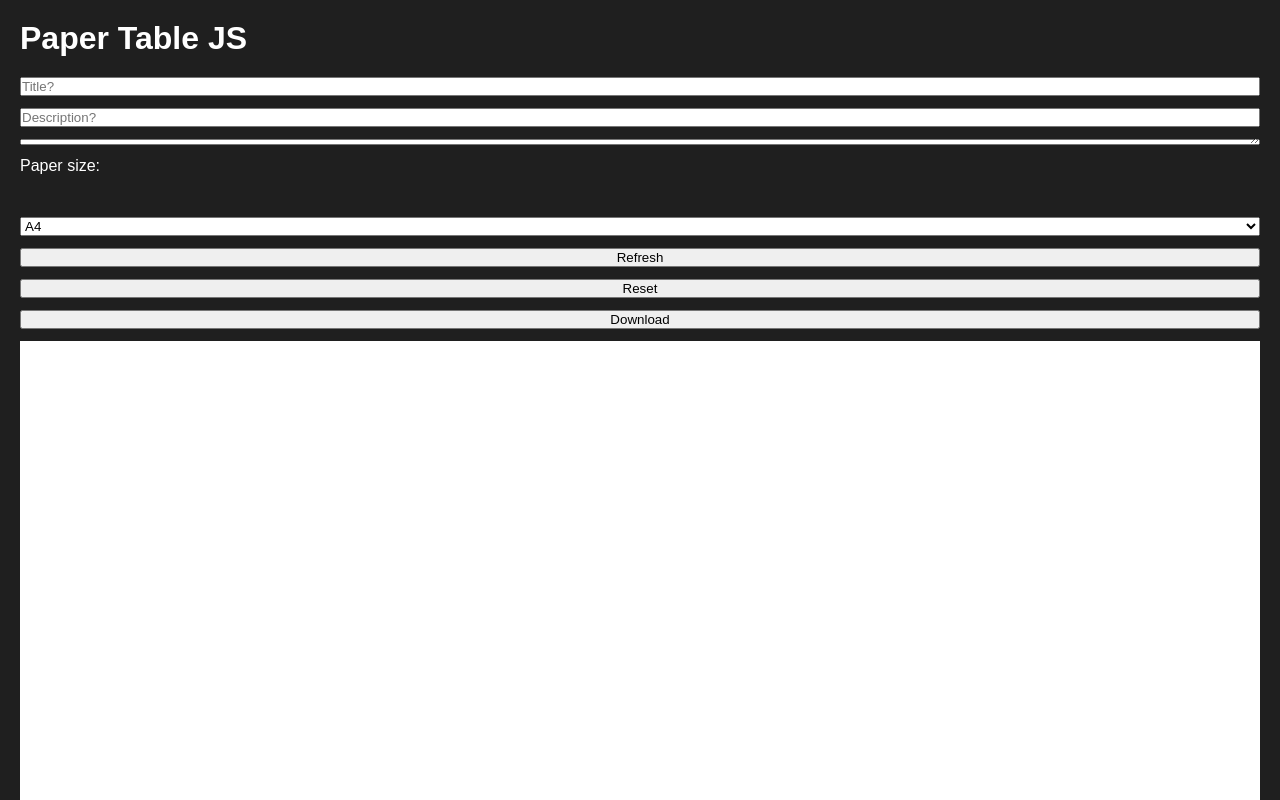
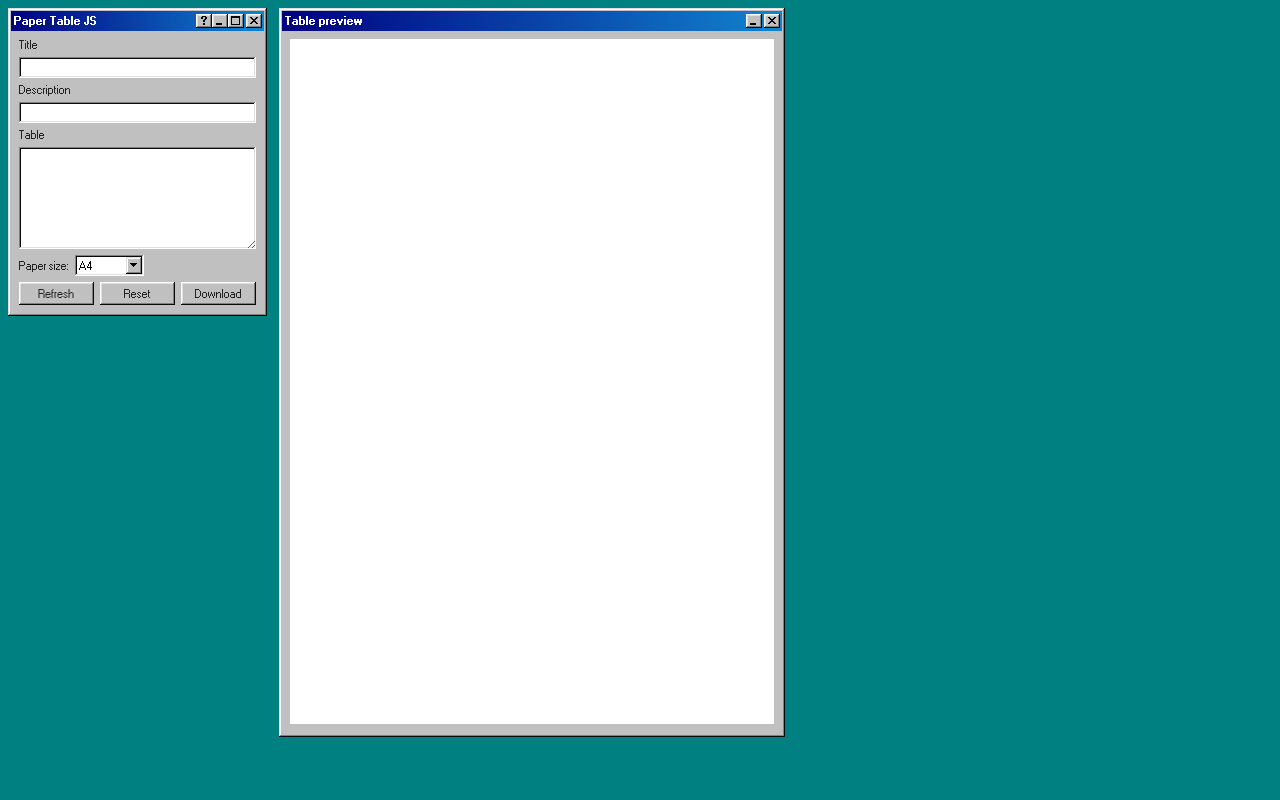
Before and after one commit to kinnoven/paper-table-js, a plain HTML site: page index.html in a window 1280 px wide. Shown: the top 800 px of the page. Drawn offline with nearby package versions, Linux system fonts and the light colour scheme.

Commit message:
new: 98.css style framework

```diff
--- a/index.html
+++ b/index.html
@@ -5,49 +5,58 @@
     <meta name="viewport" content="width=device-width, initial-scale=1" />
     <title>Paper Table JS</title>
     <link rel="stylesheet" href="main.css" />
+    <link rel="stylesheet" href="https://unpkg.com/98.css" />
   </head>
   <body>
-    <header>
-      <h1>Paper Table JS</h1>
-    </header>
+    <div class="window" style="max-width: 300px;">
+      <div class="title-bar">
+        <div class="title-bar-text">Paper Table JS</div>
+        <div class="title-bar-controls">
+          <button aria-label="Help"></button>
+          <button aria-label="Minimize"></button>
+          <button aria-label="Maximize"></button>
+          <button aria-label="Close"></button>
+        </div>
+      </div>
 
-    <main>
-      <input
-        type="text"
-        name="titleInput"
-        id="titleInput"
-        placeholder="Title?"
-      />
-
-      <input
-        type="text"
-        name="descInput"
-        id="descInput"
-        placeholder="Description?"
-      />
-
-      <textarea
-        name="tableInput"
-        id="tableInput"
-        placeholder="Text here.."
-        cols="35"
-        rows="5"
-      ></textarea
-      >
-
-      <label for="sizeSelect">Paper size:</label>&nbsp;
+      <div class="window-body">
+        <div class="field-row-stacked" style="width: 100%">
+          <label for="titleInput">Title</label>
+          <input type="text" id="titleInput" />
+          <label for="descInput">Description</label>
+          <input type="text" id="descInput" />
+          <label for="tableInput">Table</label>
+          <textarea id="tableInput" rows="8"></textarea>
+        </div>
+        <div class="field-row">
+          <label for="sizeSelect">Paper size:</label>
           <select id="sizeSelect">
-        <option value="a4">A4</option>
             <option value="a3">A3</option>
             <option value="a5">A5</option>
+            <option value="a4" selected>A4</option>
             <option value="letter">Letter</option>
+            <option value="square">Square</option>
           </select>
-
-     <button id="refresh">Refresh</button><button id="reset">Reset</button><button id="download">Download</button
-      >
-
+        </div>
+        <div class="field-row">
+          <button id="refresh">Refresh</button>
+          <button id="reset">Reset</button>
+          <button id="download">Download</button>
+        </div>
+      </div>
+    </div>
+    <div class="window" style="max-width: 500px; width: 100%;">
+      <div class="title-bar">
+        <div class="title-bar-text">Table preview</div>
+        <div class="title-bar-controls">
+          <button aria-label="Minimize"></button>
+          <button aria-label="Close"></button>
+        </div>
+      </div>
+      <div class="window-body">
         <canvas class="table-canvas" />
-    </main>
+      </div>
+    </div>
   </body>
   <script src="index.js"></script>
 </html>
--- a/main.css
+++ b/main.css
@@ -1,41 +1,15 @@
-body, html, h1, h2, h3, h4, h5, h6, p, button, input, ul, ol, section, pre {
-  margin: 0;
-  padding: 0;
-}
-/*
-button, input, textarea, select {
-  background-color: transparent;
-  border: none;
-  outline: none;
+:root {
+  background-color: #008080;
 }
 
-button, a, input, textarea, select {
-  font-family: inherit;
-  font-size: inherit;
-  color: inherit;
-  line-height: inherit;
-  color: inherit;
-} */
-
 body {
-  font-family: Arial, Helvetica, sans-serif;
-  color: #fff;
-  background-color: hsl(0, 0%, 12%);
-    padding: 20px;
-}
-
-main {
-  margin-top: 20px;
-  display: flex;
-  flex-direction: column;
-
+  display: inline-flex;
+  align-items: flex-start;
+  flex-wrap: wrap;
   gap: 12px;
-  height: 100vh;
-  width: auto;
-  box-sizing: border-box;
 }
 
 canvas {
+  max-width: 100%;
   height: auto;
-  width: auto;
 }
```
Lines whose indentation alone changed are shown as unchanged.
